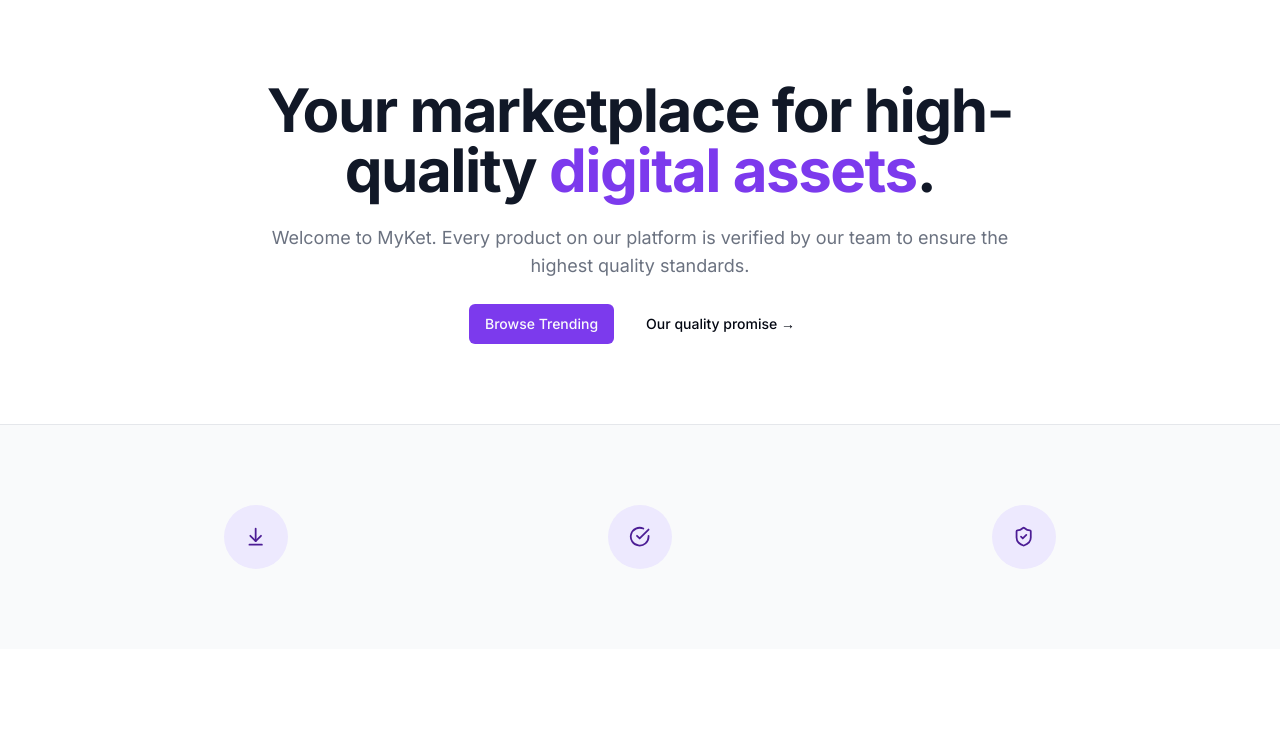
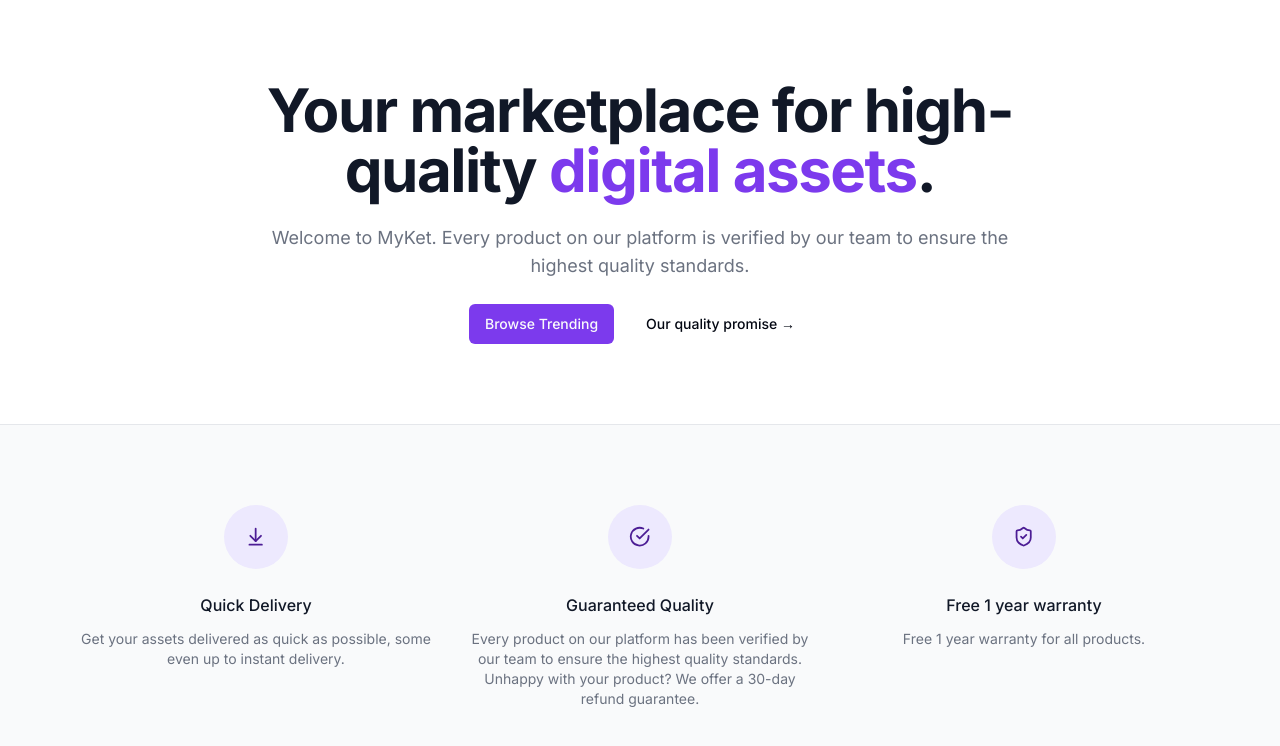
Before and after one commit to hnsia/myket, a Next.js app: page / in a window 1280 px wide. Shown: the top 746 px of the page. Built offline with nearby package versions, Linux system fonts and the light colour scheme.

Commit message:
Touchup hero page

```diff
--- a/src/app/page.tsx
+++ b/src/app/page.tsx
@@ -60,6 +60,15 @@
                     {<perk.Icon className="w-1/3 h-1/3" />}
                   </div>
                 </div>
+
+                <div className="mt-6 md:ml-4 md:mt-0 lg:ml-0 lg:mt-6">
+                  <h3 className="text-base font-medium text-gray-900">
+                    {perk.name}
+                  </h3>
+                  <p className="mt-3 text-sm text-muted-foreground">
+                    {perk.description}
+                  </p>
+                </div>
               </div>
             ))}
           </div>
```
